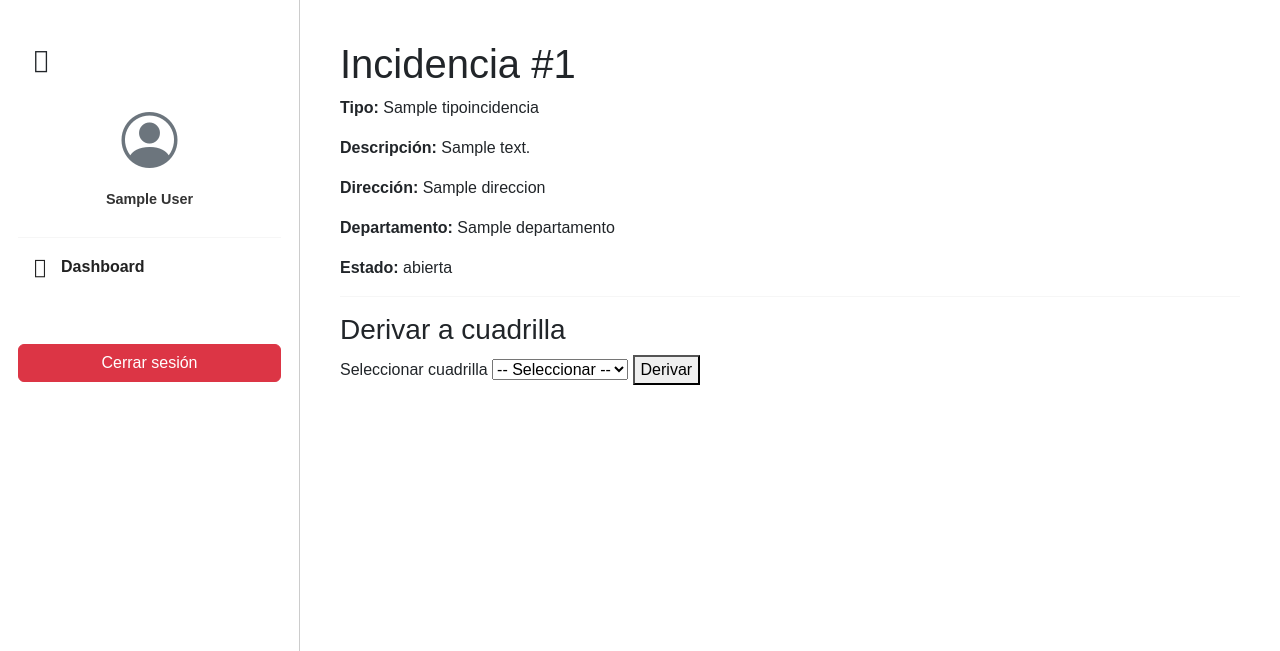
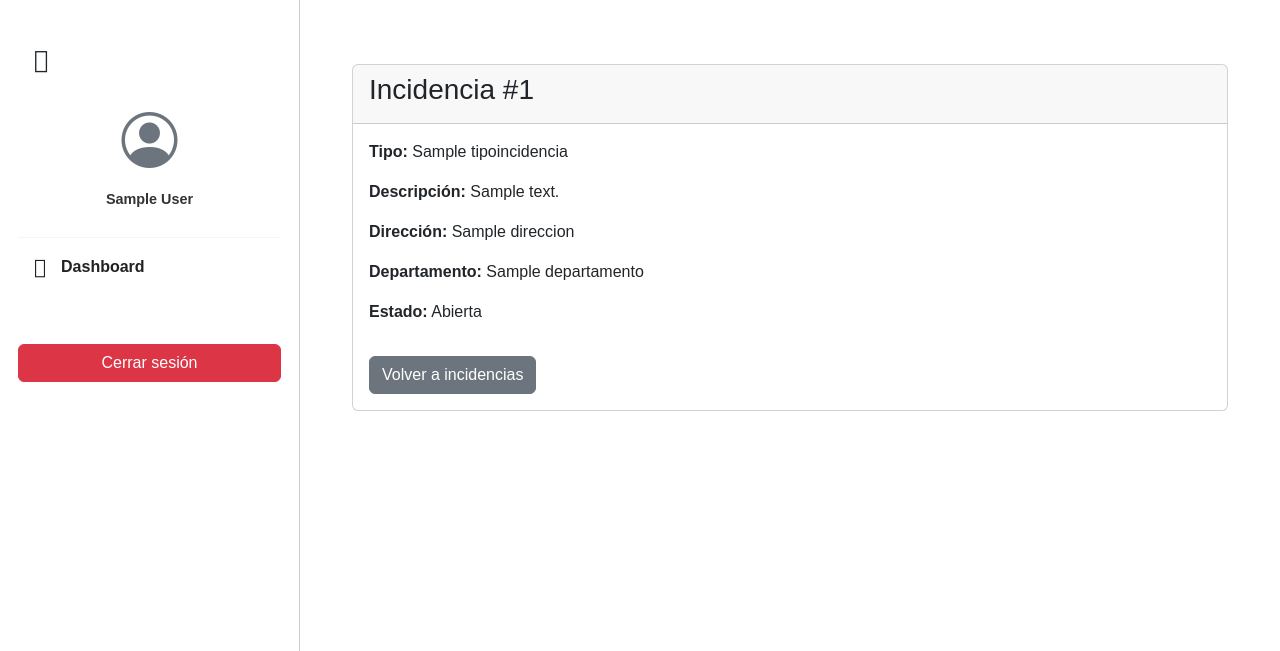
Before and after one commit to binyamin8914/AplicacionWeb-UrbanSensor, a Django app: page /incidencias/detalle/1/ in a window 1280 px wide. Shown: the top 651 px of the page. Run offline with Django 5.2, Linux system fonts and the light colour scheme; a user stored in the database is signed in; tables that the repository leaves empty hold one stand-in row (values such as "Sample post"); parts of the project's set-up code (start-up, migrations or seed data) failed here and were passed over; some web fonts are replaced.

Commit message:
Conexion de Usuarios, y eliminación de elección derivar

```diff
--- a/UrbanSensor/settings.py
+++ b/UrbanSensor/settings.py
@@ -69,6 +69,7 @@ TEMPLATES = [
                 'django.template.context_processors.request',
                 'django.contrib.auth.context_processors.auth',
                 'django.contrib.messages.context_processors.messages',
+                'core.context_processors.group_name',
             ],
         },
     },
--- /dev/null
+++ b/core/context_processors.py
@@ -0,0 +1,20 @@
+# core/context_processors.py
+from registration.models import Profile
+
+def group_name(request):
+    """
+    Devuelve el nombre del grupo del usuario logueado
+    para que esté disponible en todos los templates como 'group_name'.
+    """
+    if not request.user.is_authenticated:
+        return {'group_name': None}
+
+    try:
+        profile = Profile.objects.get(user=request.user)
+        name = profile.group.name
+    except Profile.DoesNotExist:
+        name = None
+    except Exception:
+        name = None
+
+    return {'group_name': name}
--- a/core/templates/core/base.html
+++ b/core/templates/core/base.html
@@ -31,7 +31,7 @@
             <hr>
 
             <ul>
-                <!-- Opción común para todos los perfiles -->
+                {# Opción común para todos los perfiles: Dashboard #}
                 <li>
                     <a class="item_l" href="{% url 'dashboard' %}">
                         <span class="item_l_icon icon">󰕮</span>
@@ -39,6 +39,7 @@
                     </a>
                 </li>
 
+                {# ================== SECPLA ================== #}
                 {% if group_name == "SECPLA" %}
                 <li>
                     <a class="item_l" href="{% url 'usuarios_listar' %}">
@@ -79,30 +80,24 @@
                 <li>
                     <a class="item_l" href="{% url 'listar_tipos_incidencia' %}">
                         <span class="item_l_icon icon"></span>
-                        <span class="item_l_texto">Gestion Tipo de Incidencias</span>
+                        <span class="item_l_texto">Gestión Tipo de Incidencias</span>
                     </a>
                 </li>
 
+                {# ================== TERRITORIAL ================== #}
                 {% elif group_name == "Territorial" %}
-                <!-- ===== MENÚ ESPECÍFICO PARA TERRITORIAL ===== -->
-
-                <!-- 1) Gestión / visualización de encuestas -->
                 <li>
                     <a class="item_l" href="{% url 'gestion_encuestas' %}">
                         <span class="item_l_icon icon"></span>
                         <span class="item_l_texto">Encuestas</span>
                     </a>
                 </li>
-
-                <!-- 2) Crear nueva solicitud / incidencia -->
                 <li>
                     <a class="item_l" href="{% url 'crear_incidencia' %}">
                         <span class="item_l_icon icon"></span>
                         <span class="item_l_texto">Crear solicitud / incidencia</span>
                     </a>
                 </li>
-
-                <!-- 3) Listado de incidencias del territorial -->
                 <li>
                     <a class="item_l" href="{% url 'gestion_incidencias' %}">
                         <span class="item_l_icon icon"></span>
@@ -110,8 +105,32 @@
                     </a>
                 </li>
 
+                {# ================== DIRECCIÓN ================== #}
+                {% elif group_name == "Direccion" %}
+                <li>
+                    <a class="item_l" href="{% url 'gestion_incidencias' %}">
+                        <span class="item_l_icon icon"></span>
+                        <span class="item_l_texto">Incidencias recibidas</span>
+                    </a>
+                </li>
+                <li>
+                    <a class="item_l" href="{% url 'departamento_listar' %}">
+                        <span class="item_l_icon icon"></span>
+                        <span class="item_l_texto">Gestión de Departamentos</span>
+                    </a>
+                </li>
+
+                {# ================== DEPARTAMENTO ================== #}
+                {% elif group_name == "Departamento" %}
+                <li>
+                    <a class="item_l" href="{% url 'gestion_incidencias' %}">
+                        <span class="item_l_icon icon"></span>
+                        <span class="item_l_texto">Incidencias recibidas</span>
+                    </a>
+                </li>
+
+                {# ================== CUADRILLA ================== #}
                 {% elif group_name == "Cuadrilla" %}
-                <!-- Ejemplo: menú para cuadrilla, si lo llegas a usar -->
                 <li>
                     <a class="item_l" href="{% url 'gestion_incidencias' %}">
                         <span class="item_l_icon icon"></span>
--- a/incidencias/templates/incidencias/derivar.html
+++ b/incidencias/templates/incidencias/derivar.html
@@ -1,8 +1,12 @@
 {% extends 'core/base.html' %}
+{% block title %}Derivar Incidencia #{{ incidencia.id }}{% endblock %}
+
 {% block content %}
 <div class="container mt-4">
   <div class="card">
-    <div class="card-header"><h3>Derivar Incidencia #{{ incidencia.id }}</h3></div>
+    <div class="card-header">
+      <h3>Derivar Incidencia #{{ incidencia.id }}</h3>
+    </div>
     <div class="card-body">
       <p><strong>Tipo:</strong> {{ incidencia.encuesta.tipo_incidencia.nombre }}</p>
       <p><strong>Descripción:</strong> {{ incidencia.descripcion }}</p>
--- a/incidencias/templates/incidencias/detalle_incidencia.html
+++ b/incidencias/templates/incidencias/detalle_incidencia.html
@@ -1,24 +1,25 @@
 {% extends "core/base.html" %}
-{% block title %}Incidencia {{ incidencia.id }}{% endblock %}
+{% block title %}Incidencia #{{ incidencia.id }}{% endblock %}
+
 {% block content %}
-<h1>Incidencia #{{ incidencia.id }}</h1>
-<p><strong>Tipo:</strong> {{ incidencia.encuesta.tipo_incidencia.nombre }}</p>
-<p><strong>Descripción:</strong> {{ incidencia.descripcion }}</p>
-<p><strong>Dirección:</strong> {{ incidencia.encuesta.departamento.direccion.nombre }}</p>
-<p><strong>Departamento:</strong> {{ incidencia.encuesta.departamento.nombre }}</p>
-<p><strong>Estado:</strong> {{ incidencia.estado }}</p>
+<div class="container mt-4">
+  <div class="card">
+    <div class="card-header">
+      <h3>Incidencia #{{ incidencia.id }}</h3>
+    </div>
+    <div class="card-body">
+      <p><strong>Tipo:</strong> {{ incidencia.encuesta.tipo_incidencia.nombre }}</p>
+      <p><strong>Descripción:</strong> {{ incidencia.descripcion }}</p>
+      <p><strong>Dirección:</strong> {{ incidencia.encuesta.departamento.direccion.nombre }}</p>
+      <p><strong>Departamento:</strong> {{ incidencia.encuesta.departamento.nombre }}</p>
+      <p><strong>Estado:</strong> {{ incidencia.get_estado_display }}</p>
 
-<hr>
-<h3>Derivar a cuadrilla</h3>
-<form method="post">
-    {% csrf_token %}
-    <label for="cuadrilla">Seleccionar cuadrilla</label>
-    <select name="cuadrilla" id="cuadrilla">
-    <option value="">-- Seleccionar --</option>
-        {% for c in cuadrillas %}
-            <option value="{{ c.id }}" {% if incidencia.cuadrilla_id == c.id %}selected{% endif %}>{{ c.nombre }}</option>
-        {% endfor %}
-    </select>
-    <button type="submit">Derivar</button>
-</form>
+      {# Aquí SOLO se ve el detalle, sin formulario de derivar #}
+
+      <a href="{% url 'gestion_incidencias' %}" class="btn btn-secondary mt-3">
+        Volver a incidencias
+      </a>
+    </div>
+  </div>
+</div>
 {% endblock %}
```
